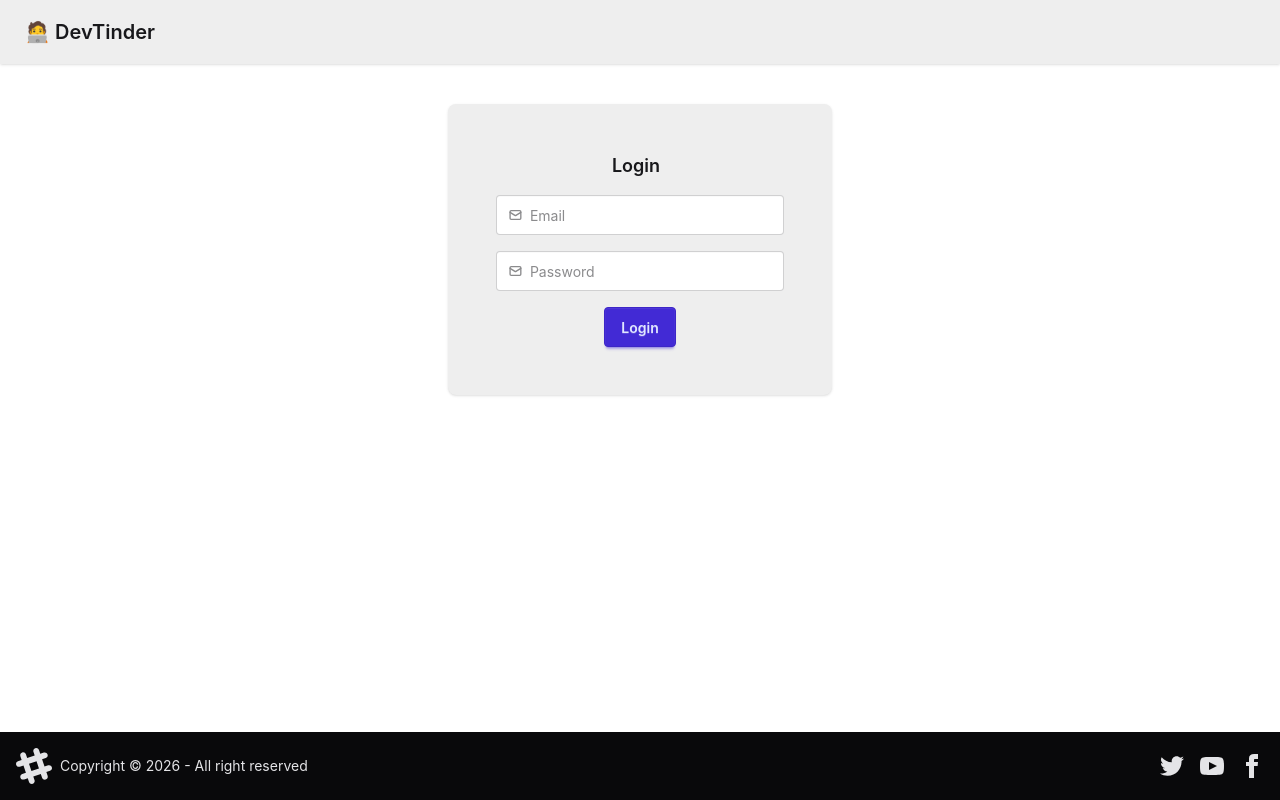
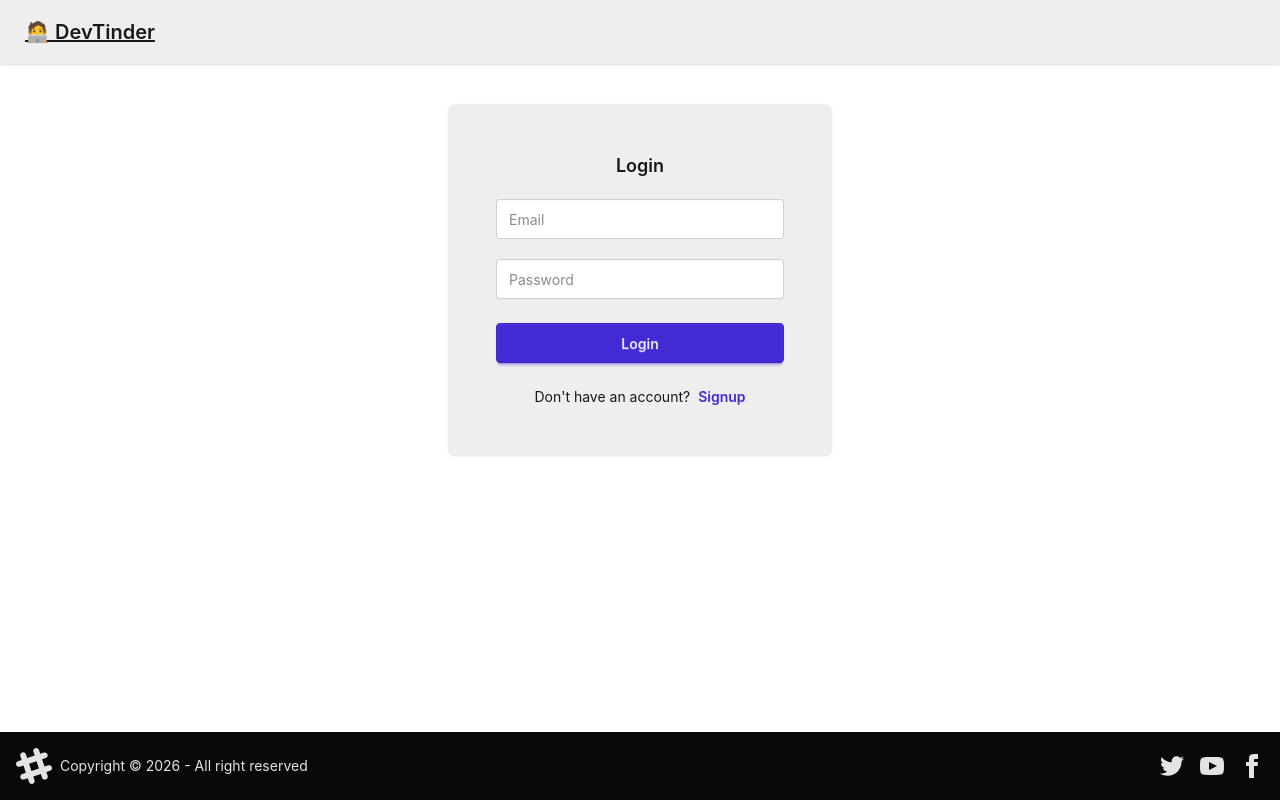
Before and after one commit to Mukesh-Sonu/devTinder-web, a React (Vite) app: page /login in a window 1280 px wide. Built offline with nearby package versions, Linux system fonts and the light colour scheme; no server answers.

Commit message:
complete ui

```diff
--- a/index.html
+++ b/index.html
@@ -3,7 +3,8 @@
   <head>
     <meta charset="UTF-8" />
     <meta name="viewport" content="width=device-width, initial-scale=1.0" />
-    <title>devtinder-web</title>
+    <title>Devtinder Web</title>
+    <link rel="icon" type="image/png" href="./public/favicon.svg" />
   </head>
   <body>
     <div id="root"></div>
--- a/src/App.jsx
+++ b/src/App.jsx
@@ -3,7 +3,6 @@ import { store } from "./utils/appStore";
 import { Provider } from "react-redux";
 import Body from "./components/Body";
 import Login from "./components/Login";
-import Profile from "./components/Profile";
 import Feed from "./components/Feed";
 import EditProfile from "./components/EditProfile";
 import Connections from "./components/Connections";
--- a/src/components/Login.jsx
+++ b/src/components/Login.jsx
@@ -1,111 +1,172 @@
-import React, { useState } from "react";
+import { useState } from "react";
 import axios from "axios";
 import { useDispatch } from "react-redux";
 import { toast } from "react-toastify";
+import { useNavigate } from "react-router";
+
 import { addUser } from "../utils/userSlice";
-import { useNavigate } from "react-router";
 import { BASE_URL, position, autoClose } from "../utils/constants";
 
 const Login = () => {
   const navigate = useNavigate();
   const dispatch = useDispatch();
 
-  const [email, setEmail] = useState("mukesh@gmail.com");
-  const [password, setPassword] = useState("Candy@2020");
-  const [error, setError] = useState(null);
+  const [isLogin, setIsLogin] = useState(true);
 
-  const onLogin = async () => {
+  const [formData, setFormData] = useState({
+    firstName: "",
+    lastName: "",
+    emailId: "",
+    password: "",
+  });
+
+  const [error, setError] = useState("");
+  const [loading, setLoading] = useState(false);
+
+  const handleValueChange = (e) => {
+    const { name, value } = e.target;
+
+    setFormData((prev) => ({
+      ...prev,
+      [name]: value,
+    }));
+  };
+
+  const onSubmit = async () => {
     try {
-      const response = await axios.post(
-        `${BASE_URL}/login`,
-        {
-          emailId: email,
-          password,
-        },
-        {
-          withCredentials: true,
-        }
-      );
+      setLoading(true);
+      setError("");
 
-      const data = await response.data.data;
+      const endpoint = isLogin ? "/login" : "/signup";
 
-      dispatch(addUser(data));
-      navigate("/feed");
+      const payload = isLogin
+        ? {
+            emailId: formData.emailId.trim(),
+            password: formData.password,
+          }
+        : {
+            firstName: formData.firstName.trim(),
+            lastName: formData.lastName.trim(),
+            emailId: formData.emailId.trim(),
+            password: formData.password,
+          };
+
+      const response = await axios.post(`${BASE_URL}${endpoint}`, payload, {
+        withCredentials: true,
+      });
+
+      const userData = response.data.data;
+
+      dispatch(addUser(userData));
+
+      toast.success(response.data.message, {
+        position,
+        autoClose,
+      });
+
+      navigate(isLogin ? "/feed" : "/profile");
     } catch (error) {
       const errorMessage =
         error?.response?.data?.message || "Something went wrong!";
+
       setError(errorMessage);
+
       toast.error(errorMessage, {
         position,
         autoClose,
       });
+    } finally {
+      setLoading(false);
     }
   };
+
+  const renderInput = ({ name, type, placeholder, value }) => (
+    <label className="input validator mt-3">
+      <input
+        type={type}
+        name={name}
+        placeholder={placeholder}
+        required
+        className="grow"
+        value={value}
+        onChange={handleValueChange}
+      />
+    </label>
+  );
 
   return (
     <div className="flex justify-center mt-10">
       <div className="card bg-base-300 w-96 shadow-sm">
         <div className="card-body p-12">
-          <h2 className="card-title justify-center mr-2">Login</h2>
+          <h2 className="card-title justify-center">
+            {isLogin ? "Login" : "Signup"}
+          </h2>
 
-          {/* Email Input */}
-          <label className="input validator mt-2">
-            <svg
-              className="h-[1em] opacity-50"
-              xmlns="http://www.w3.org/2000/svg"
-              viewBox="0 0 24 24"
+          {/* Signup Fields */}
+          {!isLogin && (
+            <>
+              {renderInput({
+                name: "firstName",
+                type: "text",
+                placeholder: "First Name",
+                value: formData.firstName,
+              })}
+
+              {renderInput({
+                name: "lastName",
+                type: "text",
+                placeholder: "Last Name",
+                value: formData.lastName,
+              })}
+            </>
+          )}
+
+          {/* Common Fields */}
+          {renderInput({
+            name: "emailId",
+            type: "email",
+            placeholder: "Email",
+            value: formData.emailId,
+          })}
+
+          {renderInput({
+            name: "password",
+            type: "password",
+            placeholder: "Password",
+            value: formData.password,
+          })}
+
+          {error && <p className="mt-3 text-red-400 text-sm">{error}</p>}
+
+          <div className="card-actions justify-center mt-4">
+            <button
+              className="btn btn-primary w-full"
+              onClick={onSubmit}
+              disabled={loading}
             >
-              <g
-                strokeLinejoin="round"
-                strokeLinecap="round"
-                strokeWidth="2.5"
-                fill="none"
-                stroke="currentColor"
-              >
-                <rect width="20" height="16" x="2" y="4" rx="2"></rect>
-                <path d="m22 7-8.97 5.7a1.94 1.94 0 0 1-2.06 0L2 7"></path>
-              </g>
-            </svg>
-            <input
-              type="email"
-              placeholder="Email"
-              required
-              onChange={(e) => setEmail(e.target.value)}
-            />
-          </label>
-
-          {/* Password Input  */}
-          <label className="input validator mt-2">
-            <svg
-              className="h-[1em] opacity-50"
-              xmlns="http://www.w3.org/2000/svg"
-              viewBox="0 0 24 24"
-            >
-              <g
-                strokeLinejoin="round"
-                strokeLinecap="round"
-                strokeWidth="2.5"
-                fill="none"
-                stroke="currentColor"
-              >
-                <rect width="20" height="16" x="2" y="4" rx="2"></rect>
-                <path d="m22 7-8.97 5.7a1.94 1.94 0 0 1-2.06 0L2 7"></path>
-              </g>
-            </svg>
-            <input
-              type="email"
-              placeholder="Password"
-              required
-              onChange={(e) => setPassword(e.target.value)}
-            />
-          </label>
-
-          {error && <p className="mt-2 text-red-400">{error}</p>}
-          <div className="card-actions justify-center mt-2">
-            <button className="btn btn-primary" onClick={onLogin}>
-              Login
+              {loading
+                ? isLogin
+                  ? "Logging in..."
+                  : "Signing up..."
+                : isLogin
+                ? "Login"
+                : "Signup"}
             </button>
           </div>
+
+          <p className="text-center mt-4 text-sm">
+            {isLogin ? "Don't have an account?" : "Already have an account?"}
+
+            <button
+              className="ml-2 text-primary font-semibold cursor-pointer"
+              onClick={() => {
+                setIsLogin((prev) => !prev);
+                setError("");
+              }}
+            >
+              {isLogin ? "Signup" : "Login"}
+            </button>
+          </p>
         </div>
       </div>
     </div>
--- a/src/components/Navbar.jsx
+++ b/src/components/Navbar.jsx
@@ -31,7 +31,7 @@ const Navbar = () => {
   return (
     <div className="navbar bg-base-300 shadow-sm">
       <div className="flex-1">
-        <Link to="/feed" className="btn btn-ghost text-xl">
+        <Link to="/feed" className="btn btn-ghost text-xl underline">
           🧑‍💻 DevTinder
         </Link>
       </div>
@@ -53,7 +53,7 @@ const Navbar = () => {
             </div>
             <ul
               tabIndex="-1"
-              className="menu menu-sm dropdown-content bg-base-100 rounded-box z-1 mt-3 w-52 p-2 shadow"
+              className="menu menu-lg dropdown-content bg-base-300 rounded-box z-1 mt-3 w-52 p-2 shadow"
             >
               <li>
                 <Link to="/profile">Profile</Link>
--- a/src/components/Profile.jsx
+++ /dev/null
@@ -1,5 +0,0 @@
-const Profile = () => {
-  return <div>Profile</div>;
-};
-
-export default Profile;
--- a/src/components/Requests.jsx
+++ b/src/components/Requests.jsx
@@ -39,11 +39,6 @@ const Requests = () => {
       );
 
       const data = response.data.data;
-
-      const updatedRequestData = requests.filter(
-        ({ fromUserId }) => fromUserId._id !== data.fromUserId
-      );
-
       dispatch(removeRequest(data));
 
       toast.success(response.data.message, {
@@ -83,10 +78,7 @@ const Requests = () => {
           >
             <li className="list-row">
               <div className="flex items-center">
-                <img
-                  className="rounded-full w-30 h-30 object-cover"
-                  src={photoUrl}
-                />
+                <img className="rounded-full w-30 h-30 ob" src={photoUrl} />
               </div>
               <div>
                 <p className="text-xl font-bold opacity-90">
--- a/src/utils/feedSlice.js
+++ b/src/utils/feedSlice.js
@@ -1,21 +1,32 @@
 import { createSlice } from "@reduxjs/toolkit";
 
-const initialState = null;
+const initialState = {
+  users: [],
+  page: 1,
+  hasMore: true,
+};
 
 export const feedSlice = createSlice({
   name: "feed",
   initialState,
   reducers: {
-    addFeed: (state, action) => {
-      return action.payload;
+    setFeed: (state, action) => {
+      (state.users = action.payload.data),
+        (state.page = action.payload.page),
+        (state.hasMore = action.payload.hasMore);
     },
-    removeFeed: () => {
-      return null;
+    appendFeed: (state, action) => {
+      state.users.push(...action.payload.data);
+      state.page = action.payload.page;
+      state.hasMore = action.payload.hasMore;
+    },
+    removeUserFromFeed: (state, action) => {
+      state.users = state.users.filter((user) => user._id !== action.payload);
     },
   },
 });
 
 // Action creators are generated for each case reducer function
-export const { addFeed, removeFeed } = feedSlice.actions;
+export const { setFeed, removeUserFromFeed, appendFeed } = feedSlice.actions;
 
 export default feedSlice.reducer;
```
Also changed, not shown: src/components/Feed.jsx (+77 -11 lines), src/components/UserCard.jsx (+19 -9 lines).
